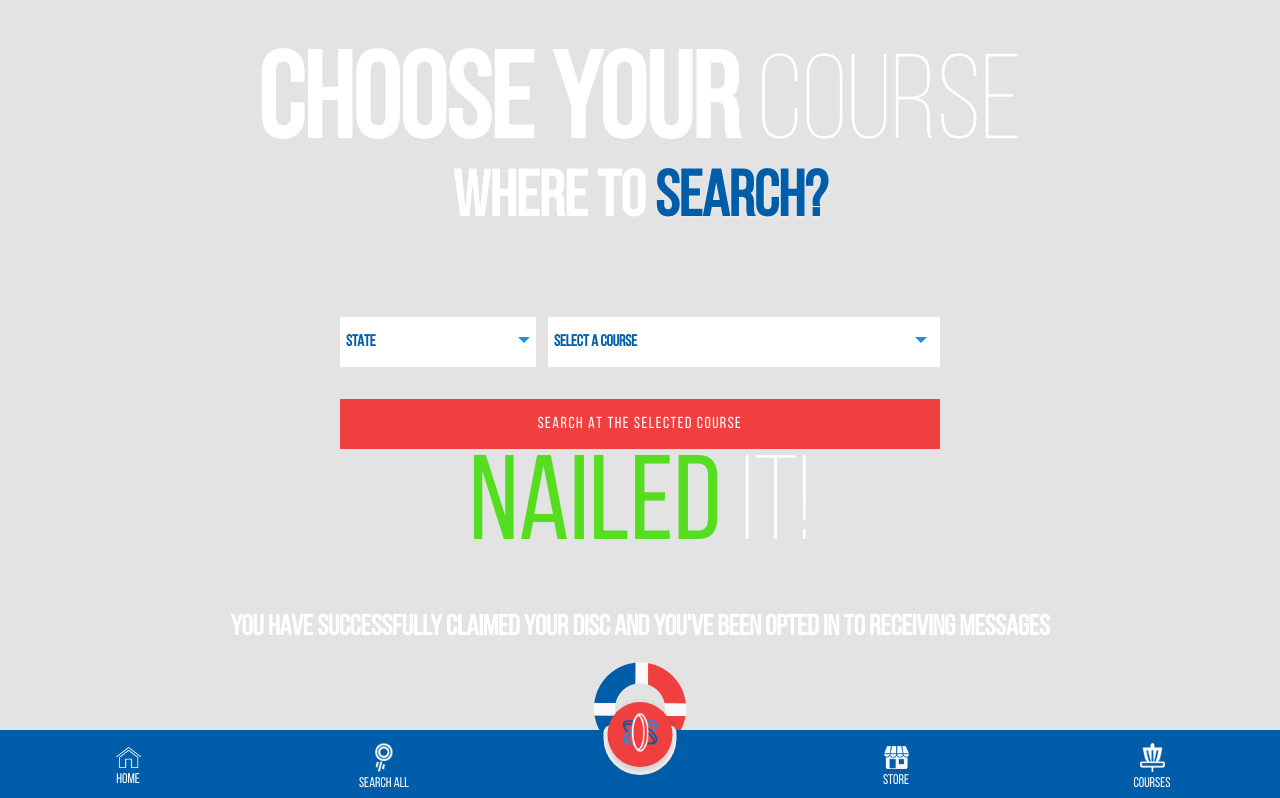
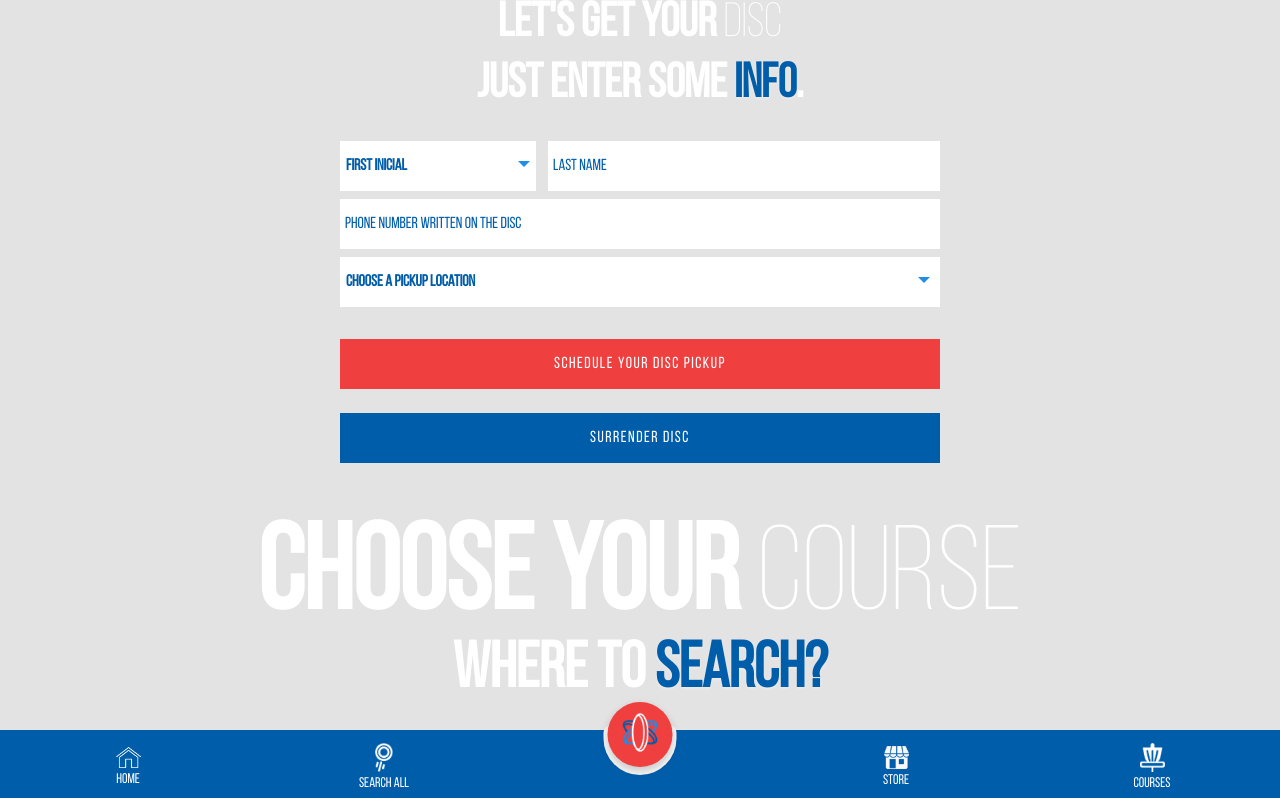
Before and after one commit to Disc-Rescue-Network/disc-rescue-network, a React (Create React App) app: page /components in a window 1280 px wide. Shown: the top 798 px of the page. Built offline with nearby package versions, Linux system fonts and the light colour scheme.

Commit message:
Claim disc and Form from claim disc

```diff
--- /dev/null
+++ b/src/components/ClaimDisc.tsx
@@ -0,0 +1,32 @@
+import "../styles/claimDisc.css"
+import FormClaimDisc from "./FormClaimDisc";
+
+interface ClaimDiscProps {
+    baseText: string;
+    lightText: string;
+    baseTextInfo: string;
+    lightTextInfo: string;
+    finalPoint: string;
+}
+
+const ClaimDisc = (props: ClaimDiscProps) => {
+    const { baseText, lightText, baseTextInfo, lightTextInfo, finalPoint } = props;
+    return (
+        <>
+        <div className="rescue-claim-disc">
+            <h3>
+                {baseText}
+                <span className="fw-light"> {lightText}</span>
+            </h3>
+            <h4>
+                {baseTextInfo}
+                <span className="overtext"> {lightTextInfo}</span>
+                {finalPoint}
+            </h4>
+        </div>
+        <FormClaimDisc inputInicial={"First Inicial"} inputName={"Last Name"} inputPhone={"Phone Number Written On the Disc"} inputPickupLocation={"Choose a Pickup Location"} />
+        </>
+    )
+}
+
+export default ClaimDisc
--- /dev/null
+++ b/src/components/FormClaimDisc.tsx
@@ -0,0 +1,60 @@
+import "../styles/formClaimDisc.css"
+import Button from "./Button";
+
+interface FormClaimDiscProps {
+    inputInicial: string;
+    inputName: string;
+    inputPhone: string;
+    inputPickupLocation: string;
+}
+
+const FormClaimDisc = (props: FormClaimDiscProps) => {
+    const { inputInicial, inputName, inputPhone, inputPickupLocation } = props;
+    return (
+        <>
+          <div className="select-box" style={{ marginBottom: '0.5rem', marginTop: '0.5rem'}}>
+            <div className="col-4 arrow one" >
+                <select className="form-select" style={{ height: '55px !important' }}>
+                <option value="All">{inputInicial}</option>
+                </select>
+            </div>
+            <div className="col-8 last-name">
+                <input className="form-control" placeholder={inputName} />
+            </div>
+          </div>
+
+          <div className="mt-2 mb-2 select-box">
+                <div className="col-12 number">
+                    <input className="form-control " placeholder={inputPhone} />
+                </div>
+          </div>
+          <div className="select-box" style={{ marginBottom: '0.5rem', marginTop: '0.5rem'}}>
+            <div className="col-12 pe-0 arrow one">
+                <select className="form-select" style={{ width: '100%', maxWidth: '600px'}}>
+                    <option value="All">{inputPickupLocation}</option>
+                </select>
+            </div>
+          </div>
+          <div className="col select-box buttons-claim-disc">
+          <Button
+                text={"Schedule your Disc Pickup"}
+                red={true}
+                className="Schedule-disc"
+                onClick={() => {
+                  alert("button clicked");
+                }}
+            />
+            <Button
+                text={"Surrender Disc"}
+                red={false}
+                className="Surrender-disc"
+                onClick={() => {
+                  alert("button clicked");
+                }}
+            />
+          </div>
+        </>
+    )
+}
+
+export default FormClaimDisc;
--- /dev/null
+++ b/src/styles/claimDisc.css
@@ -0,0 +1,32 @@
+.rescue-claim-disc {
+    display: flex;
+    align-items: center;
+    flex-direction: column;
+    text-align: center;
+    margin-top: 0;
+    margin-bottom: 0;
+}
+
+.rescue-claim-disc h3 {
+    font-size: 3rem;
+    margin: 0;
+    color: var(--primary-white);
+}
+
+.rescue-claim-disc h3 span {
+    font-weight: 300;
+}
+
+.rescue-claim-disc h4 {
+    font-size: 3rem;
+    color: var(--primary-white);
+    padding-right: 0;
+    padding-left: 0;
+    margin-bottom: 1.5rem;
+    margin-top: 0.8rem;
+}
+
+.rescue-claim-disc .overtext {
+    color: #005daa;
+    text-shadow: 0px 2px 3px #ffffff4f;
+}
--- a/src/styles/courses.css
+++ b/src/styles/courses.css
@@ -24,7 +24,7 @@
     appearance: none;
     position: relative;
     color: var(--primary-blue);
-    height: 50px !important;
+    height: 50px;
     font-family: inherit;
     font-weight: 900 !important;
 }
--- /dev/null
+++ b/src/styles/formClaimDisc.css
@@ -0,0 +1,65 @@
+
+.col-12 {
+    flex: 0 0 auto;
+    width: 100%;
+    max-width: 600px;
+}
+
+.select-box input {
+    padding: 5px;
+    font-size: 16px;
+    border: none;
+    background-image: none;
+    position: relative;
+    height: 40px;
+    width: 100%;
+  }
+
+.form-control  {
+    border: none !important;
+    width: 100% ;
+    max-width: 600px;
+    border-radius: 0;
+    height: 55px;
+    border: none;
+    display: block !important;
+    font-family: "Bebas Neue";
+
+}
+
+.form-control::placeholder {
+    color: var(--primary-blue);
+    text-align: left;
+}
+
+.number {
+    width: 98.4%;
+}
+
+@media screen and (max-width:500px) {
+    .number {
+        width: 97.2%;
+    }
+}
+
+.last-name {
+    width: 63.7%;
+}
+
+@media screen and (max-width:500px) {
+    .last-name {
+    width: 61.4%;
+    }
+}
+
+.buttons-claim-disc {
+    display: flex;
+    flex-direction: column;
+    margin-bottom: 0.5rem;
+    margin-top: 0.5rem;
+}
+
+.Schedule-disc {
+    margin-bottom: 1rem;
+    margin-top: 1rem;
+}
--- a/src/views/Components.tsx
+++ b/src/views/Components.tsx
@@ -9,6 +9,7 @@ import RescueFlow from "../components/RescueFlow";
 import SearchInventory from "../components/SearchInventory";
 import SuccessHeader from "../components/SuccessHeader";
 import Courses from "../components/Courses";
+import ClaimDisc from "../components/ClaimDisc";
 
 //This is where we will load a single page of all the different components used in the app
 export default function Components() {
@@ -18,6 +19,7 @@ export default function Components() {
 
   return (
     <div className="container">
+      <ClaimDisc baseText={"Let's get your"} lightText={"Disc"} baseTextInfo={"Just Enter Some"} lightTextInfo={"Info"} finalPoint={"."} />
       <Courses />
       <SuccessHeader baseText={"Nailed"} lightText={"It!"} />
       <SearchInventory />
```
